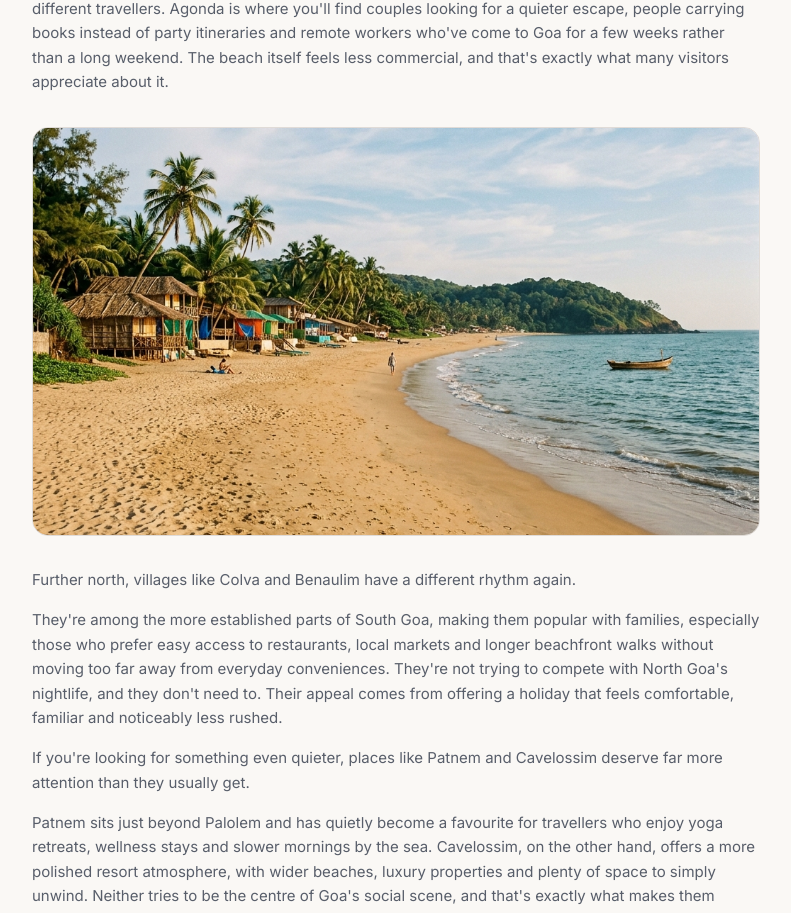
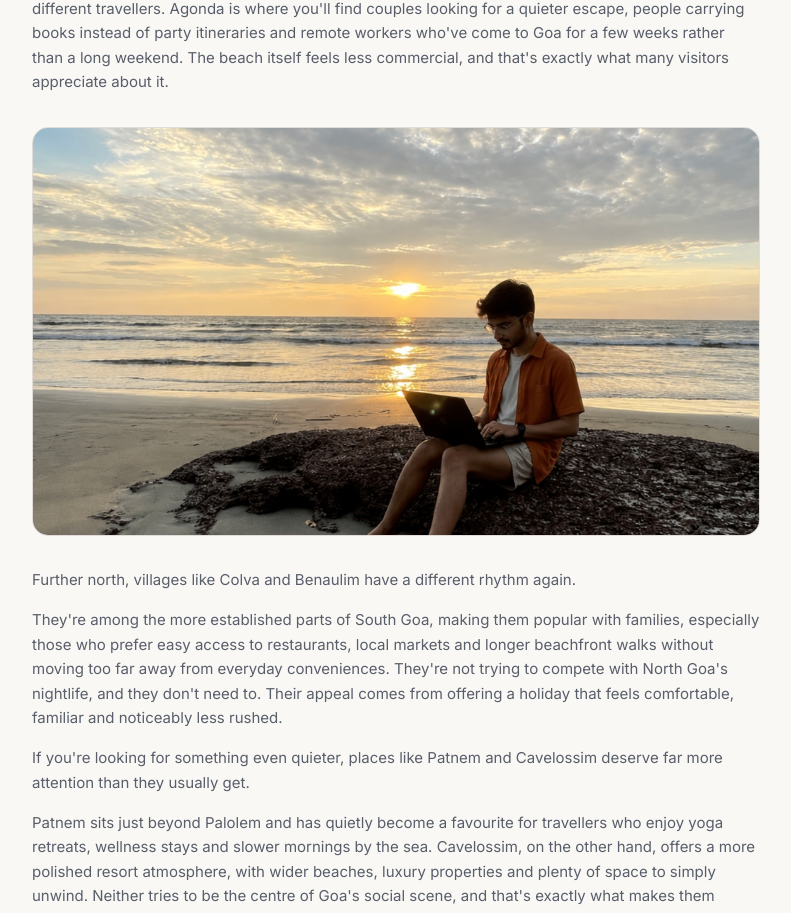
Before and after one commit to wayzyy-project/wayzyy-site, a React (Vite) app: page /blog/north-goa-vs-south-goa-guide in a window 1280 px wide. Shown: the part 5174-6087 px from the top of the page, without its empty margins (244-1035 px from the left). Built offline with nearby package versions, Linux system fonts and the light colour scheme.

Commit message:
style: change second body image in North vs South guide to user uploaded sunset remote-work image

```diff
--- a/src/pages/blog/NorthGoaVsSouthGoa.tsx
+++ b/src/pages/blog/NorthGoaVsSouthGoa.tsx
@@ -229,8 +229,8 @@ export default function NorthGoaVsSouthGoa() {
       </p>
 
       <img
-        src="/blog/goa-south-beach.png"
-        alt="Rustic beach huts under swaying palm trees on Agonda Beach, South Goa"
+        src="/blog/goa-south-beach-remote-work.jpg"
+        alt="Remote worker sitting on a rock at sunset working on a laptop on Agonda Beach, South Goa"
         className="w-full aspect-video object-cover rounded-2xl border border-border my-8"
         loading="lazy"
       />
```
Also changed, not shown: public/blog/goa-south-beach-remote-work.jpg (added).
